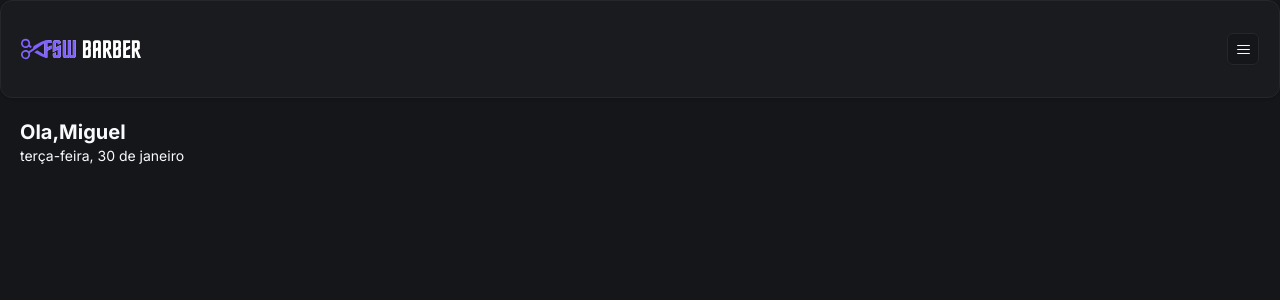
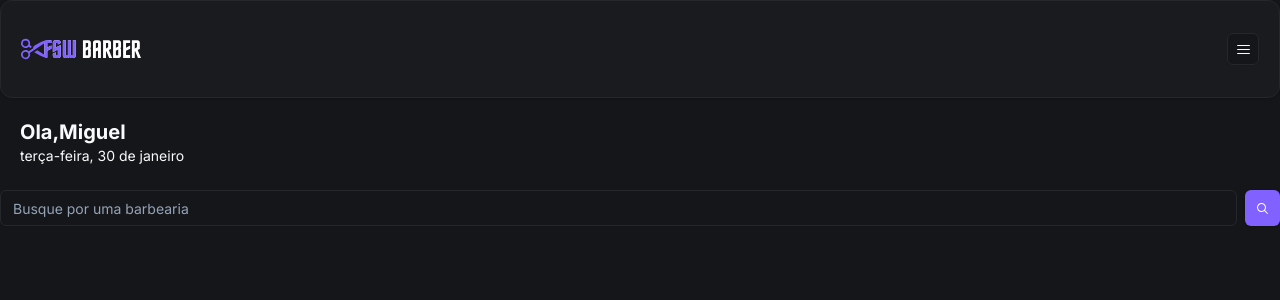
Before and after one commit to vih0/FSW-barbershop, a Next.js app: page / in a window 1280 px wide. Shown: the top 300 px of the page. Built offline with nearby package versions, Linux system fonts and the light colour scheme.

Commit message:
feat: initial search component

```diff
--- /dev/null
+++ b/app/(home)/_components/Search.tsx
@@ -0,0 +1,16 @@
+"use client"
+import { Button } from "@/app/_components/ui/button"
+import { Input } from "@/app/_components/ui/input"
+import { MagnifyingGlassIcon } from "@radix-ui/react-icons"
+
+const Search =()=>{
+    return(
+        <div className="flex items-center gap-2">
+            <Input placeholder="Busque por uma barbearia"/>
+            <Button variant="default" size="icon">
+                <MagnifyingGlassIcon/>
+            </Button>
+        </div>
+    )
+}
+export default Search;
--- a/app/(home)/page.tsx
+++ b/app/(home)/page.tsx
@@ -2,6 +2,7 @@
 import {format} from 'date-fns'
 import Header from "../_components/Header";
 import { ptBR } from "date-fns/locale";
+import Search from "./_components/Search";
 
 export default function Home() {
   return (
@@ -13,6 +14,8 @@
       locale:ptBR
     })}</p>
     </div>
+    <div className="px-5 mt-6"></div>
+    <Search/>
   </div>
   );
 }
--- /dev/null
+++ b/app/_components/ui/input.tsx
@@ -0,0 +1,25 @@
+import * as React from "react"
+
+import { cn } from "@/app/_lib/utils"
+
+export interface InputProps
+  extends React.InputHTMLAttributes<HTMLInputElement> {}
+
+const Input = React.forwardRef<HTMLInputElement, InputProps>(
+  ({ className, type, ...props }, ref) => {
+    return (
+      <input
+        type={type}
+        className={cn(
+          "flex h-9 w-full rounded-md border border-input bg-transparent px-3 py-1 text-sm shadow-sm transition-colors file:border-0 file:bg-transparent file:text-sm file:font-medium placeholder:text-muted-foreground focus-visible:outline-none focus-visible:ring-1 focus-visible:ring-ring disabled:cursor-not-allowed disabled:opacity-50",
+          className
+        )}
+        ref={ref}
+        {...props}
+      />
+    )
+  }
+)
+Input.displayName = "Input"
+
+export { Input }
```
